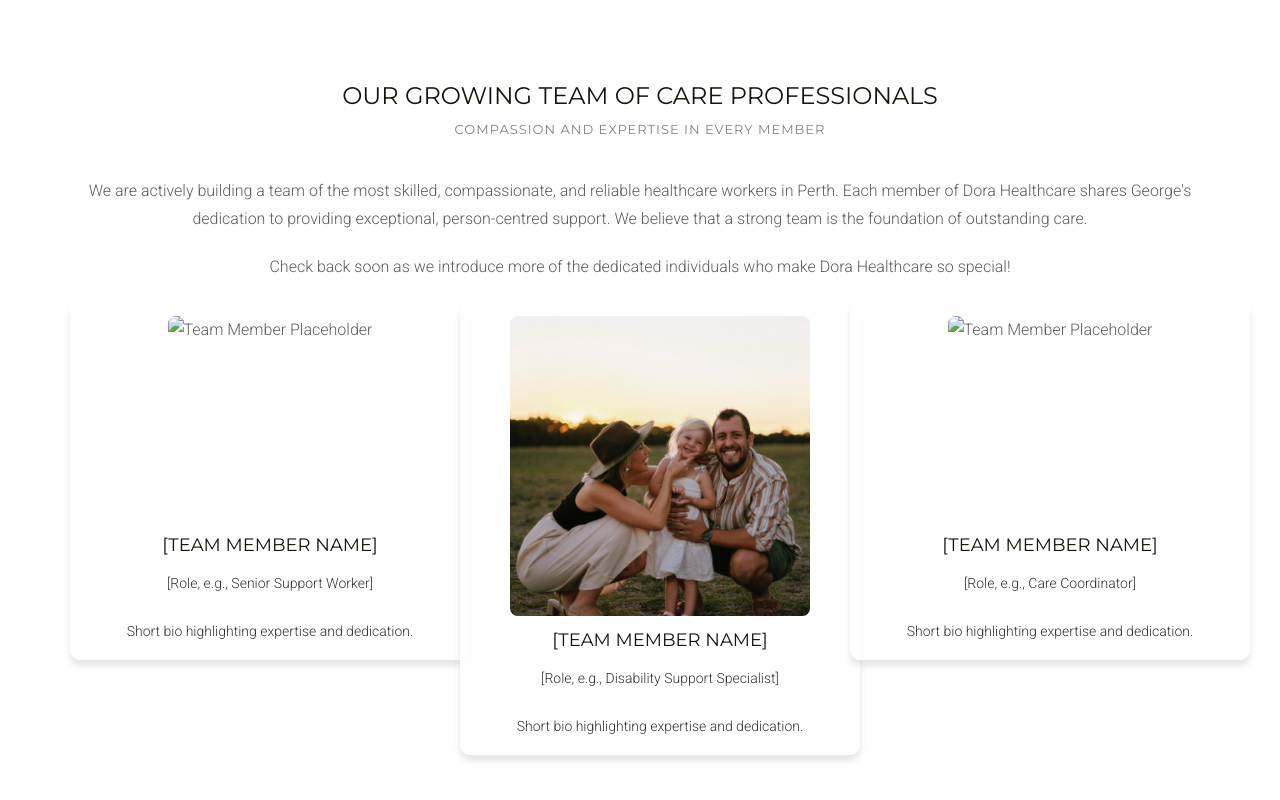
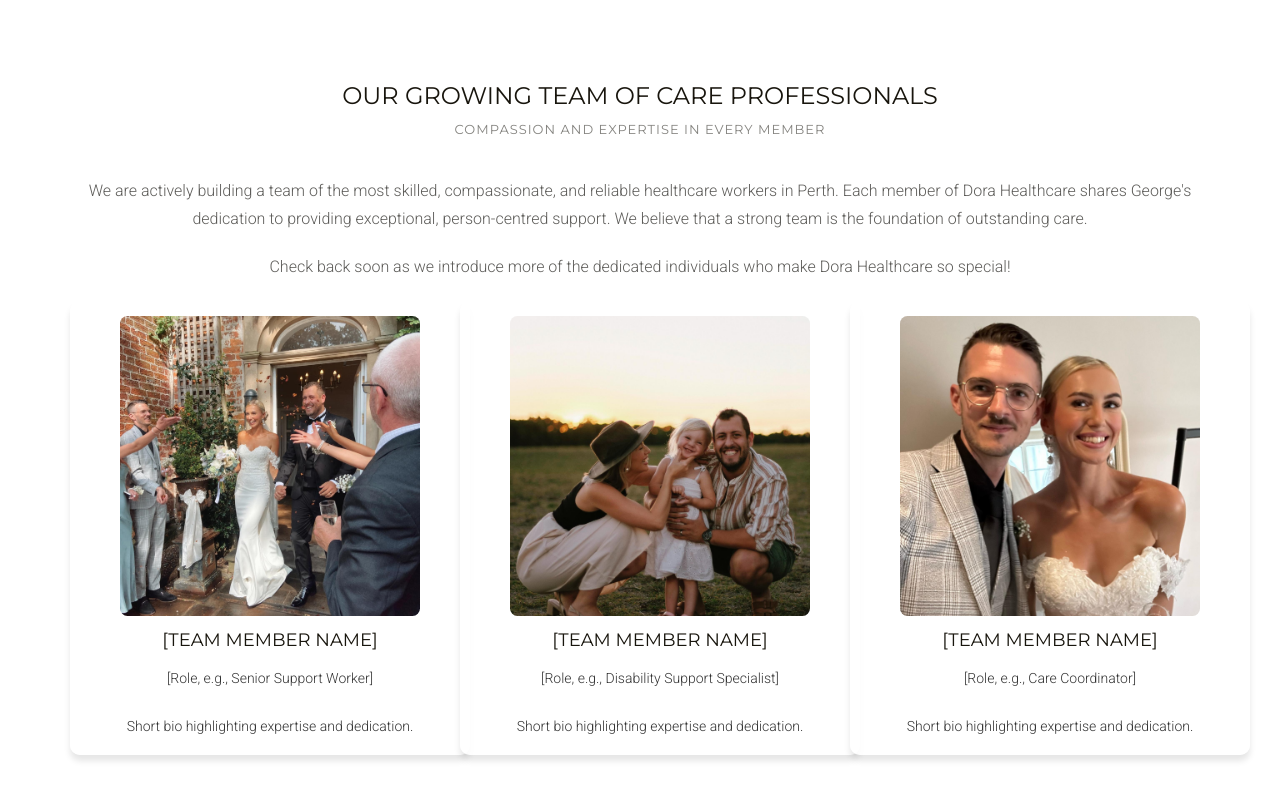
Before and after one commit to thedalycreative/DORA-V3, a plain HTML site: page team.html in a window 1280 px wide. Shown: the part 1820-2620 px from the top of the page. Drawn offline with Linux system fonts and the light colour scheme.

Commit message:
removed image errors

```diff
--- a/team.html
+++ b/team.html
@@ -87,7 +87,7 @@
                         <div class="row team-member-block mb60">
                             <div class="col-lg-4 col-md-4 col-sm-6 col-xs-12 mb-4 mb-md-0">
                                 <div class="card border-2 shadow-sm rounded" style="overflow: hidden;">
-                                    <img src="/DORA V3/images/team1-georgeandthea" alt="George, Founder and CEO of DORA Health & Wellbeing" class="img-fluid">
+                                    <img src="/images/team1-georgeandthea" alt="George, Founder and CEO of DORA Health & Wellbeing" class="img-fluid">
                                     <div class="card-body p-3">
                                         <h4 class="mb-0">George & Thea</h4>
                                         <p class="text-muted">Founder & Director</p>
@@ -119,7 +119,7 @@
                         <div class="row mt-5">
                             <div class="col-lg-4 col-md-6 col-sm-6 col-xs-12 mb-4">
                                 <div class="card border-2 shadow-sm rounded team-placeholder-card">
-                                    <img src="/DORA V3/images/team2-georgeandandrew.jpg" alt="Team Member Placeholder" class="img-fluid rounded-top">
+                                    <img src="/images/team2-georgeandandrew.jpg" alt="Team Member Placeholder" class="img-fluid rounded-top">
                                     <div class="card-body p-3 text-center">
                                         <h3 class="mb-0">[Team Member Name]</h3>
                                         <p class="text-muted">[Role, e.g., Senior Support Worker]</p>
@@ -139,7 +139,7 @@
                             </div>
                             <div class="col-lg-4 col-md-6 col-sm-6 col-xs-12 mb-4">
                                 <div class="card border-2 shadow-sm rounded team-placeholder-card">
-                                    <img src="/DORA V3/images/team4-karlandgeorge.jpg" alt="Team Member Placeholder" class="img-fluid rounded-top">
+                                    <img src="/images/team4-karlandgeorge.jpg" alt="Team Member Placeholder" class="img-fluid rounded-top">
                                     <div class="card-body p-3 text-center">
                                         <h3 class="mb-0">[Team Member Name]</h3>
                                         <p class="text-muted">[Role, e.g., Care Coordinator]</p>
```
